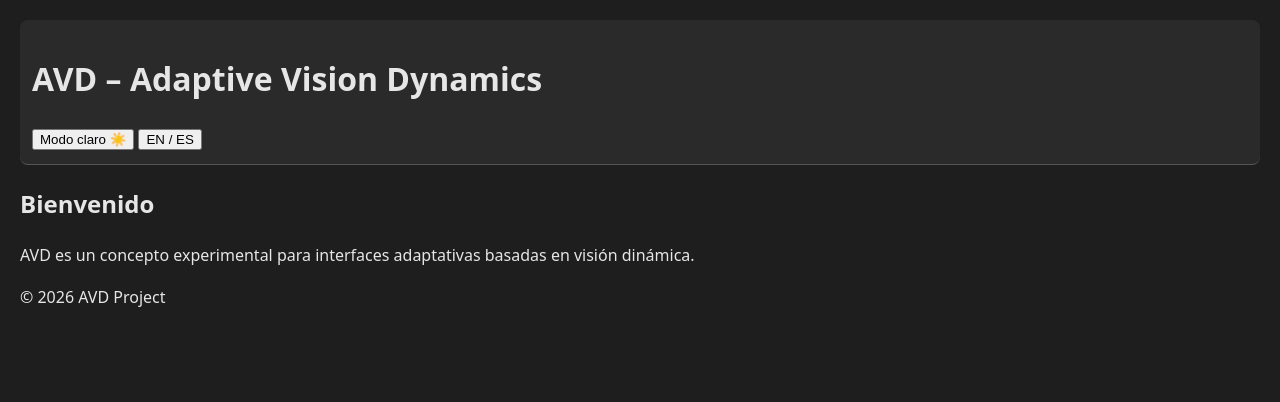
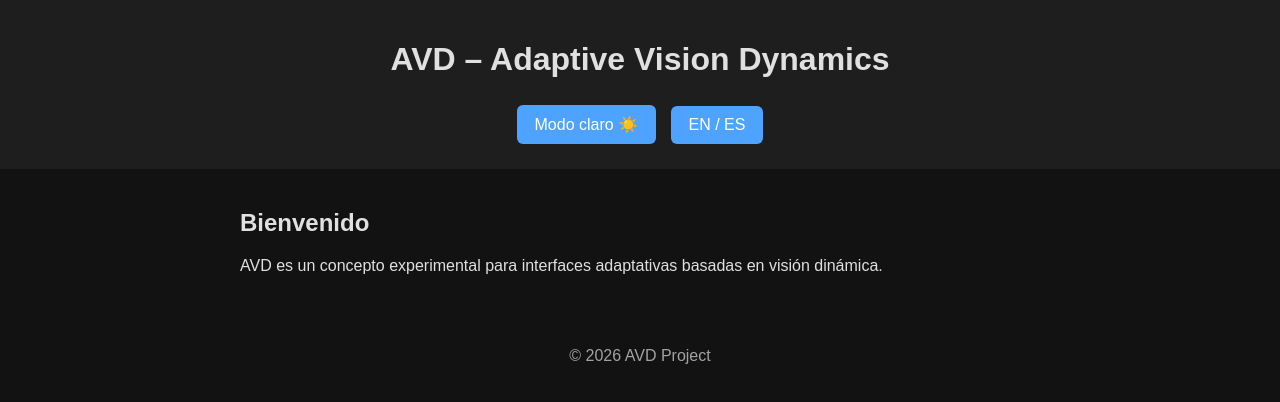
Before and after one commit to pelloweb/AVD, a plain HTML site: page docs/index.html in a window 1280 px wide. Both pictures are taken after a click on the button "Modo oscuro 🌙". Drawn offline with Linux system fonts and the light colour scheme.

Commit message:
Refactor CSS variables and styles for dark mode

```diff
--- a/docs/style.css
+++ b/docs/style.css
@@ -1,114 +1,63 @@
 /* -----------------------------------------
-   Variables de color y estilo
+   AVD – Adaptive Vision Dynamics
+   Estilos + Modo oscuro
 ----------------------------------------- */
+
 :root {
     --bg-color: #ffffff;
     --text-color: #222222;
-    --header-bg: #f5f5f5;
-    --button-bg: #e0e0e0;
-    --button-text: #222222;
-    --link-color: #0066cc;
+    --header-bg: #f0f0f0;
+    --accent-color: #0077ff;
 }
 
-/* Modo oscuro */
 body.dark-mode {
-    --bg-color: #1e1e1e;
-    --text-color: #e6e6e6;
-    --header-bg: #2a2a2a;
-    --button-bg: #3a3a3a;
-    --button-text: #ffffff;
-    --link-color: #7ab8ff;
+    --bg-color: #121212;
+    --text-color: #e0e0e0;
+    --header-bg: #1e1e1e;
+    --accent-color: #4da3ff;
 }
 
-/* -----------------------------------------
-   Estilos base
------------------------------------------ */
 body {
-    background-color: var(--bg-color);
+    background: var(--bg-color);
     color: var(--text-color);
-    font-family: system-ui, sans-serif;
+    font-family: Arial, sans-serif;
     margin: 0;
-    padding: 20px;
-    line-height: 1.6;
+    padding: 0;
 }
 
-a {
-    color: var(--link-color);
-    text-decoration: none;
+header {
+    background: var(--header-bg);
+    padding: 20px;
+    text-align: center;
 }
 
-a:hover {
-    text-decoration: underline;
+.controls {
+    margin-top: 15px;
 }
 
-/* -----------------------------------------
-   Header y navegación
------------------------------------------ */
-header {
-    background-color: var(--header-bg);
-    padding: 12px;
-    border-radius: 8px;
-    margin-bottom: 20px;
+button {
+    background: var(--accent-color);
+    color: white;
+    border: none;
+    padding: 10px 18px;
+    margin: 5px;
+    border-radius: 6px;
+    cursor: pointer;
+    font-size: 16px;
 }
 
-header h2 {
-    margin: 0;
-    font-size: 1.4rem;
+button:hover {
+    opacity: 0.85;
 }
 
-nav a {
-    margin-right: 10px;
-    font-weight: 600;
+main {
+    padding: 20px;
+    max-width: 800px;
+    margin: auto;
 }
 
-/* -----------------------------------------
-   Botones de modo oscuro e idioma
------------------------------------------ */
-.theme-toggle {
-    position: fixed;
-    top: 12px;
-    right: 12px;
-    background-color: var(--button-bg);
-    color: var(--button-text);
-    border: none;
-    padding: 10px 14px;
-    border-radius: 6px;
-    cursor: pointer;
-    font-size: 0.9rem;
+footer {
+    text-align: center;
+    padding: 20px;
+    opacity: 0.7;
 }
-
-.theme-toggle:hover {
-    background-color: var(--link-color);
-    color: #ffffff;
-}
-
-/* -----------------------------------------
-   Acordeones
------------------------------------------ */
-details {
-    background-color: var(--header-bg);
-    padding: 12px;
-    border-radius: 8px;
-    margin-bottom: 14px;
-    cursor: pointer;
-}
-
-details summary {
-    font-weight: 600;
-    font-size: 1rem;
-}
-
-details[open] {
-    background-color: var(--button-bg);
-}
-
-/* -----------------------------------------
-   Mejoras de contraste en modo oscuro
------------------------------------------ */
-body.dark-mode header {
-    border-bottom: 1px solid #555;
-}
-
-body.dark-mode nav a:hover {
-    color: #ffffff;
-}
```
